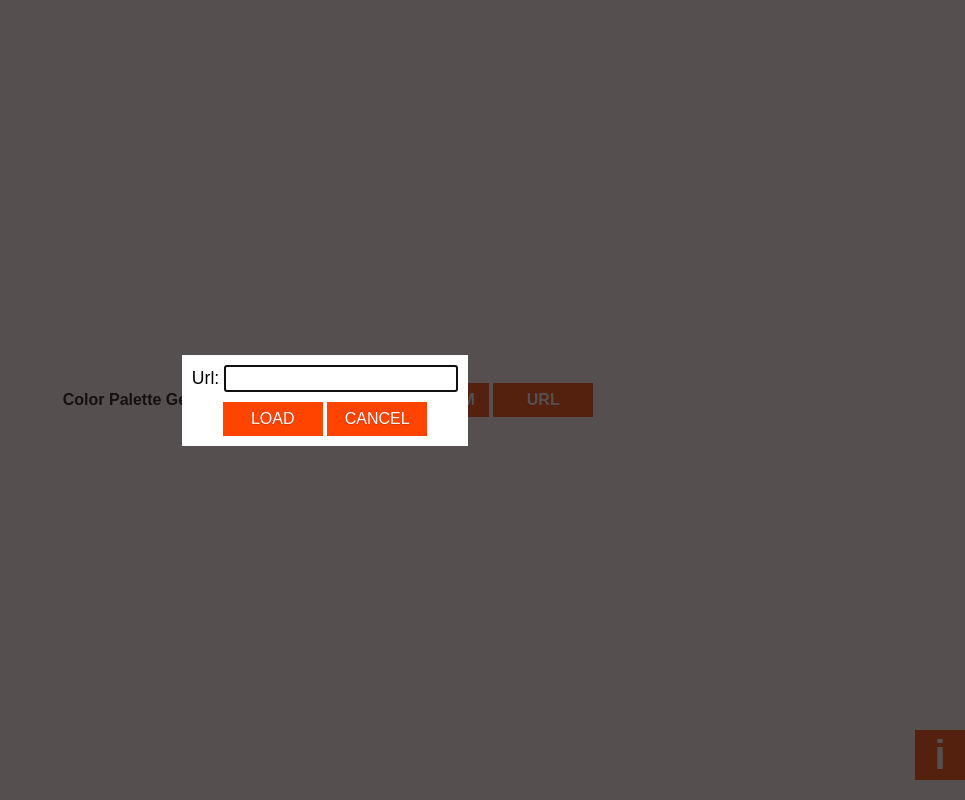
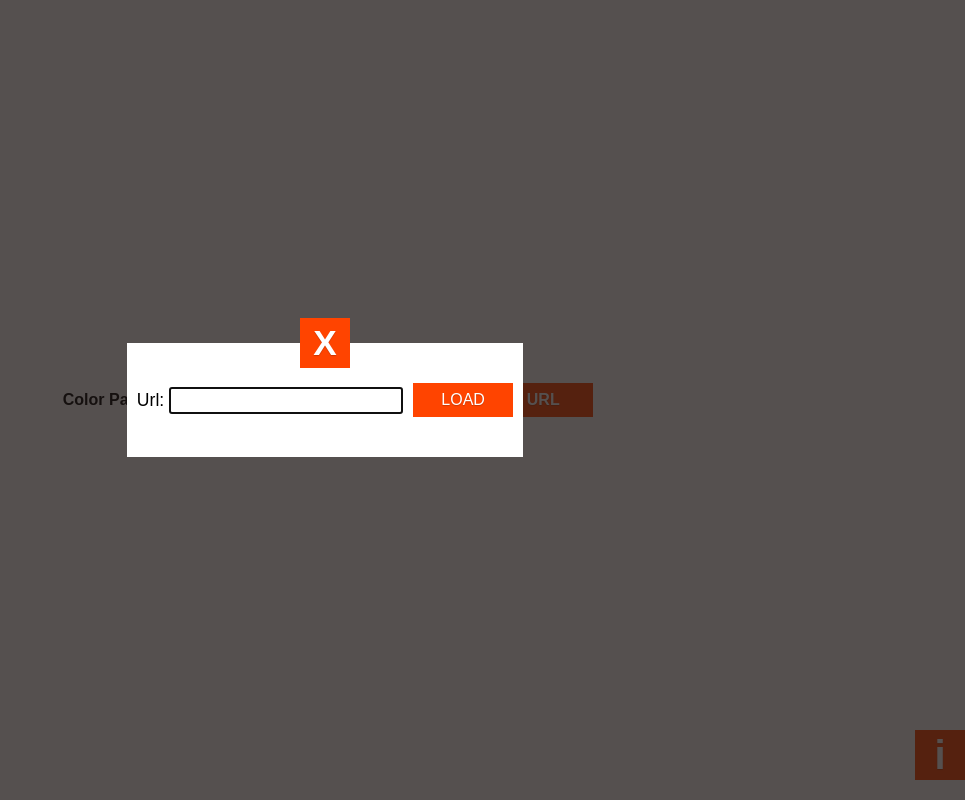
Before and after one commit to kuukienator/color-palette-generator, a plain HTML site: page index.html in a window 1280 px wide. Both pictures are taken after a click on the button "URL". Shown: the whole page, without its empty margins (315-1280 px from the left). Drawn offline with Linux system fonts and the light colour scheme; a web font is replaced by a local one.

Commit message:
made layout more consistent

```diff
--- a/index.html
+++ b/index.html
@@ -127,6 +127,10 @@
             top: -25px;
             position: absolute;
             left: 110px;
+
+        }
+
+        .overlayCloseButton {
             text-transform: uppercase;
             font-size: 2.2em;
         }
@@ -216,10 +220,15 @@
             position: absolute;
             background: white;
             display: none;
-            padding: 10px;
-            flex-direction: column;
             justify-content: center;
             align-items: center;
+            padding: 40px 10px;
+            flex-direction: row;
+        }
+
+        .hideImageUrlOverlayButton {
+            position: absolute;
+            top: -25px;
         }
 
         .imageUrlInputs {
@@ -227,7 +236,7 @@
         }
 
         .imageUrlControls {
-            margin-top: 10px;
+            margin-left: 10px;
         }
 
         .showUrlInput .imageUrlOverlay {
@@ -273,6 +282,13 @@
         }
 
         @media (max-width: 600px) {
+            .imageUrlOverlay {
+                flex-direction: column;
+            }
+
+            .imageUrlControls {
+                margin-top: 10px;
+            }
             .button {
                 min-width: 80px;
             }
@@ -351,7 +367,7 @@
         <p><a href="https://twitter.com/kuukienator" target="_blank" rel="noopener" >@kuukienator</a></p>
         <p><a href="https://github.com/kuukienator/color-palette-generator" target="_blank" rel="noopener">Source</a></p>
         <p>&#169 2019</p>
-        <button class="floatingButton hideInformationButton button">X</button>
+        <button class="floatingButton hideInformationButton overlayCloseButton button">X</button>
     </div>
     <div class="imageUrlOverlay">
         <div class="imageUrlInputs">
@@ -360,8 +376,8 @@
         </div>
         <div class="imageUrlControls">
             <button id="urlImageGo" name="urlImageGo" class="button">Load</button>
-            <button id="urlImageCancel" name="urlImageCancel" class="button">Cancel</button>
         </div>
+        <button class="floatingButton hideImageUrlOverlayButton overlayCloseButton button" id="urlImageCancel" name="urlImageCancel">X</button>
     </div>
     <script src="libs/color.js"></script>
     <script src="app.js"></script>
```
